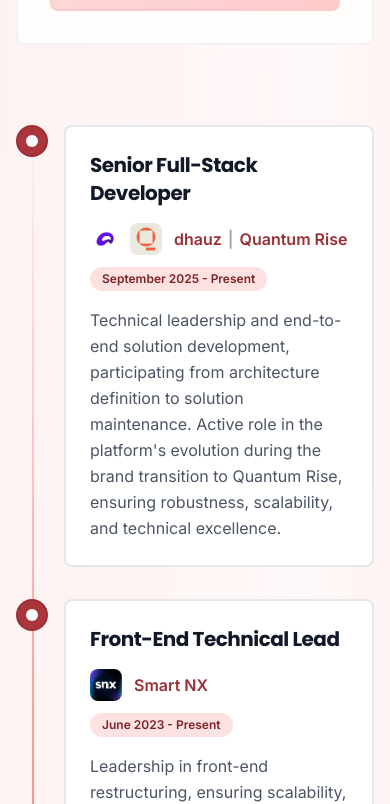
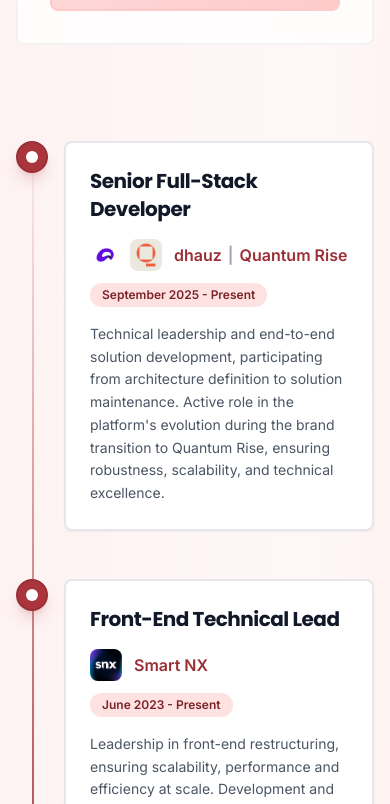
Before and after one commit to juathanduarte/juats.dev, a React (Vite) app: page / in a window 390 px wide. Shown: the part 2300-3104 px from the top of the page. Built offline with nearby package versions, Linux system fonts and the light colour scheme.

Commit message:
feat: add responsive Timeline component, update site favicon, and introduce PWA manifest configuration

```diff
--- a/index.html
+++ b/index.html
@@ -2,7 +2,7 @@
 <html lang="pt-BR">
   <head>
     <meta charset="UTF-8" />
-    <link rel="icon" type="image/svg+xml" href="/src/assets/images/logo.jpg" />
+    <link rel="icon" type="image/svg+xml" href="/src/assets/images/logo.png" />
     <meta name="viewport" content="width=device-width, initial-scale=1.0" />
 
     <!-- Primary Meta Tags -->
--- a/src/components/ui/Timeline.tsx
+++ b/src/components/ui/Timeline.tsx
@@ -6,10 +6,11 @@ interface TimelineProps {
 
 const Timeline = ({ items }: TimelineProps) => {
   return (
-    <div className="relative">
-      <div className="absolute left-4 md:left-1/2 top-0 bottom-0 w-0.5 bg-gradient-to-b from-transparent via-primary-400 to-transparent md:from-primary-500 md:via-primary-400 md:to-primary-300 transform md:-translate-x-0.5" />
+    <div className="relative py-4">
+      {/* Central Line with Fading Ends */}
+      <div className="absolute left-4 md:left-1/2 top-0 bottom-0 w-0.5 bg-gradient-to-b from-transparent via-primary-500 to-transparent transform md:-translate-x-0.5" />
 
-      <div className="flex flex-col gap-8">
+      <div className="flex flex-col gap-12">
         {items.map((experience, index) => (
           <div
             key={experience.id}
@@ -17,16 +18,18 @@ const Timeline = ({ items }: TimelineProps) => {
               index % 2 === 0 ? "md:flex-row" : "md:flex-row-reverse"
             }`}
           >
-            <div className="absolute left-0 md:left-1/2 top-0 z-10 flex items-center justify-center w-8 h-8 bg-primary-500 rounded-full border-2 border-primary-600 transform md:-translate-x-4">
+            {/* Timeline Node */}
+            <div className="absolute left-0 md:left-1/2 top-0 z-10 flex items-center justify-center w-8 h-8 bg-primary-500 rounded-full border-2 border-primary-600 transform md:-translate-x-4 shadow-lg shadow-primary-500/20">
               <div className="w-3 h-3 bg-white rounded-full" />
             </div>
 
+            {/* Content Card */}
             <div
               className={`pl-12 md:pl-0 w-full md:w-5/12 ${
                 index % 2 === 0 ? "md:mr-auto md:pr-8" : "md:ml-auto md:pl-8"
               }`}
             >
-              <div className="bg-white dark:bg-gray-700 rounded-lg p-6 border-2 border-gray-200 dark:border-gray-600 hover:border-gray-300 dark:hover:border-gray-500 transition-all duration-300">
+              <div className="bg-white dark:bg-gray-700 rounded-lg p-6 border-2 border-gray-200 dark:border-gray-600 hover:border-primary-400 dark:hover:border-primary-400 transition-all duration-300 shadow-sm hover:shadow-md">
                 <div className="flex flex-col gap-4">
                   <h3 className="text-xl font-bold text-gray-900 dark:text-white">
                     {experience.title}
@@ -125,7 +128,7 @@ const Timeline = ({ items }: TimelineProps) => {
                       </span>
                     </div>
                   </div>
-                  <p className="text-gray-600 dark:text-gray-300 leading-relaxed">
+                  <p className="text-gray-600 dark:text-gray-300 leading-relaxed text-sm">
                     {experience.description}
                   </p>
                 </div>
```
Also changed, not shown: public/manifest.json, src/assets/images/logo.jpg (deleted), src/assets/images/logo.png (added).
